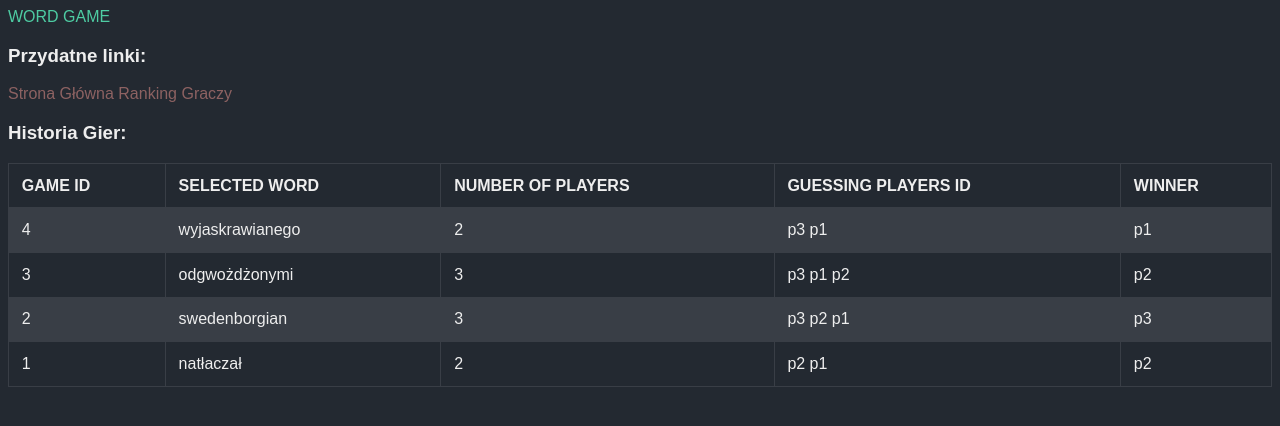
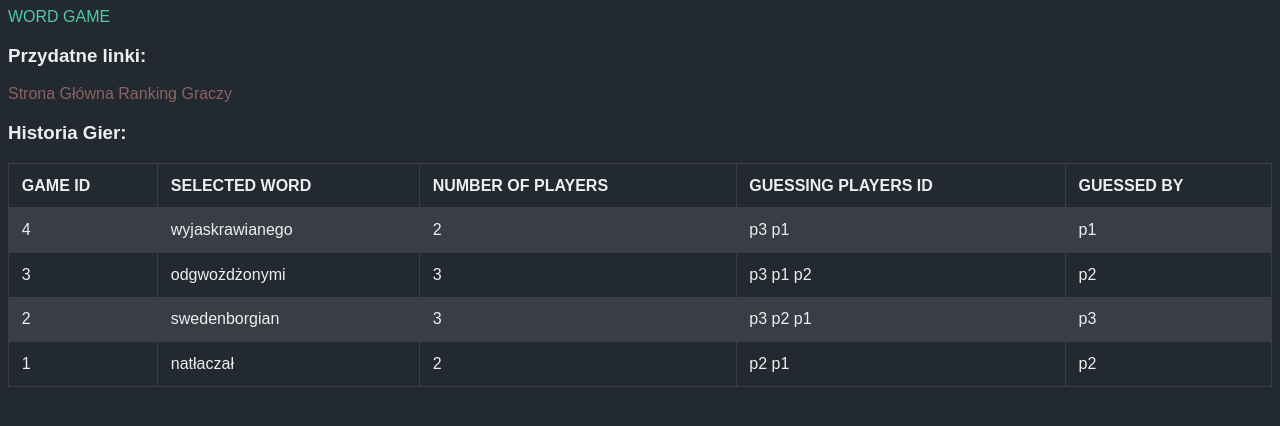
Before and after one commit to x0125x/WORD-GAME, a Flask app: page /history in a window 1280 px wide. Shown: the top 426 px of the page. Run offline with Flask 2, Linux system fonts and the light colour scheme; data comes from the database, SQL or seed files in the repository.

Commit message:
'typo-fix'

```diff
--- a/client.py
+++ b/client.py
@@ -7,8 +7,8 @@ import sys
 from time import sleep
 
 
-# HOST = '146.59.45.35'
-HOST = '127.0.0.1'
+HOST = '146.59.45.35'
+# HOST = '127.0.0.1'
 PORT = 65432
 SIZE_OF_DATA = 1024
 MAX_TRIES = 3
--- a/templates/history.html
+++ b/templates/history.html
@@ -15,7 +15,7 @@
                 <th>SELECTED WORD</th>
                 <th>NUMBER OF PLAYERS</th>
                 <th>GUESSING PLAYERS ID</th>
-                <th>WINNER</th>
+                <th>GUESSED BY</th>
             </tr>
              {% for col in rows %}
                 <tr>
```
Also changed, not shown: 1 other file.
